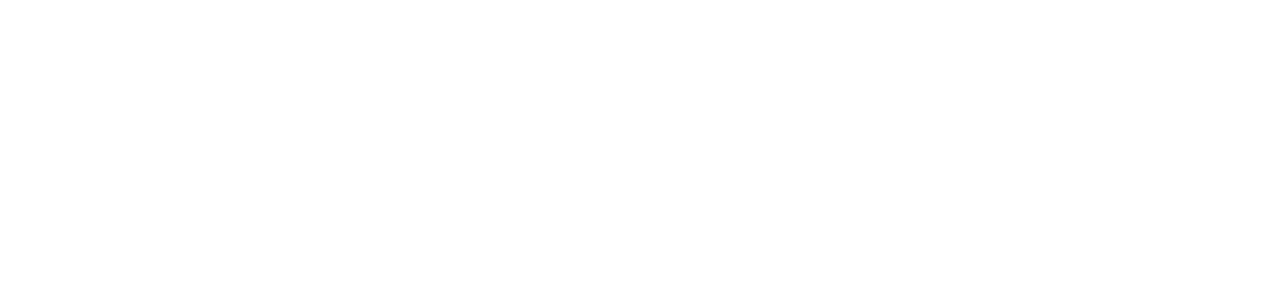
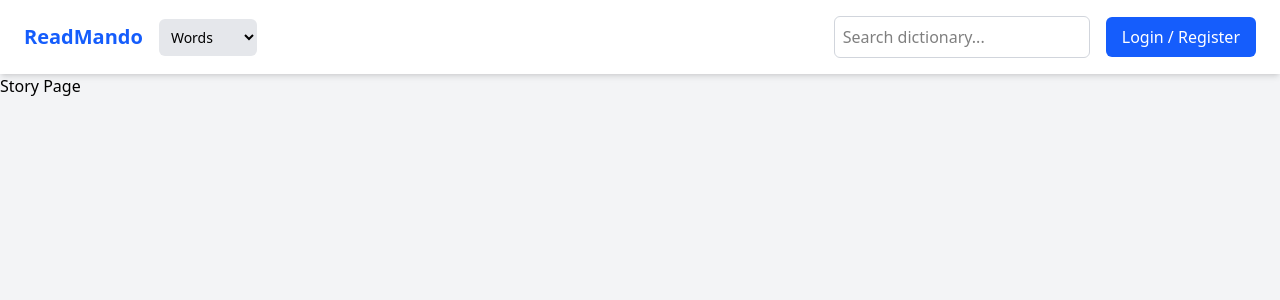
Before and after one commit to getter111/readMando, a React (Vite) app in the folder frontend/my-app/: page /story in a window 1280 px wide. Before the commit this address had no page. Shown: the top 300 px of the page. Built offline with nearby package versions, Linux system fonts and the light colour scheme.

Commit message:
added route for  story generator page

```diff
--- a/frontend/my-app/src/App.jsx
+++ b/frontend/my-app/src/App.jsx
@@ -4,6 +4,7 @@
 import HomePage from './pages/HomePage'
 import LoginPage from './pages/LoginPage'
 import SearchPage from "./pages/SearchPage"
+import StoryPage from './pages/StoryPage'
 
 function App() {
 
@@ -13,6 +14,7 @@
         <Route index element= {<HomePage />} />
         <Route path="login" element= {<LoginPage />} />
         <Route path="search/:vocab" element= {<SearchPage />} />
+        <Route path="story" element={<StoryPage />} />
       </Route>
     </Routes>
 
--- a/frontend/my-app/src/pages/HomePage.jsx
+++ b/frontend/my-app/src/pages/HomePage.jsx
@@ -6,7 +6,11 @@
 import QuizIMG from '../assets/images/Quiz.jpg';
 import TypewriterIMG from '../assets/images/Typewriter.jpg';
 
+import { useNavigate } from "react-router-dom";
+
 export default function HomePage() {
+  const navigate  = useNavigate();
+
   return (
     <div className="bg-gray-100 min-h-screen">
       <main className="container mx-auto p-6">
@@ -17,7 +21,7 @@
             image= {TypewriterIMG}
             title="Short Story Generator"
             buttonText="Start Here"
-            onClick={() => alert("Navigate to Short Story Generator")}
+            onClick={() => navigate('/story')}
           />
           <FeatureCard
             image={PracticeIMG}
--- /dev/null
+++ b/frontend/my-app/src/pages/StoryPage.jsx
@@ -0,0 +1,8 @@
+export default function StoryPage() {
+    return (
+
+        <div>
+            <h1>Story Page</h1>
+        </div>
+    )
+}
```
